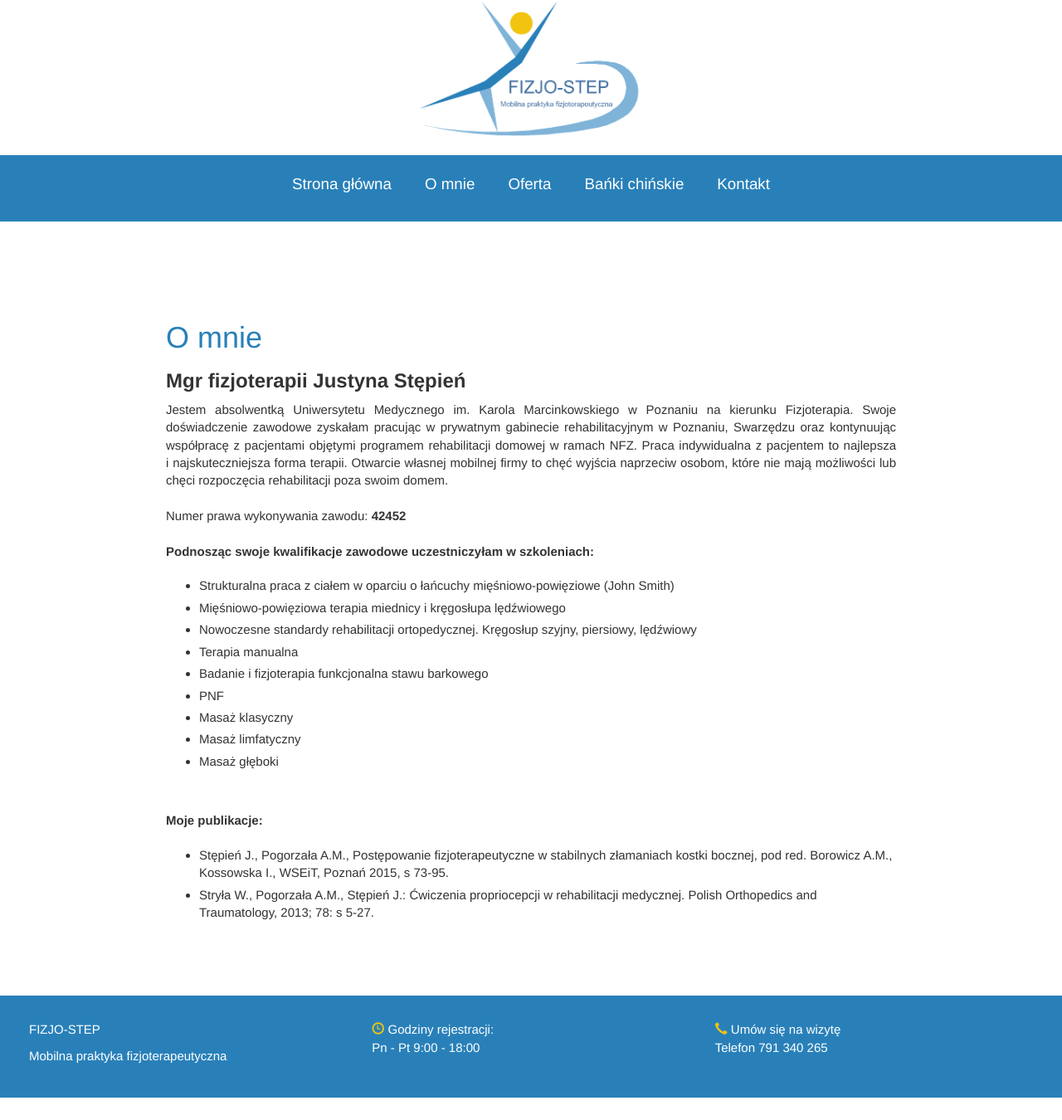
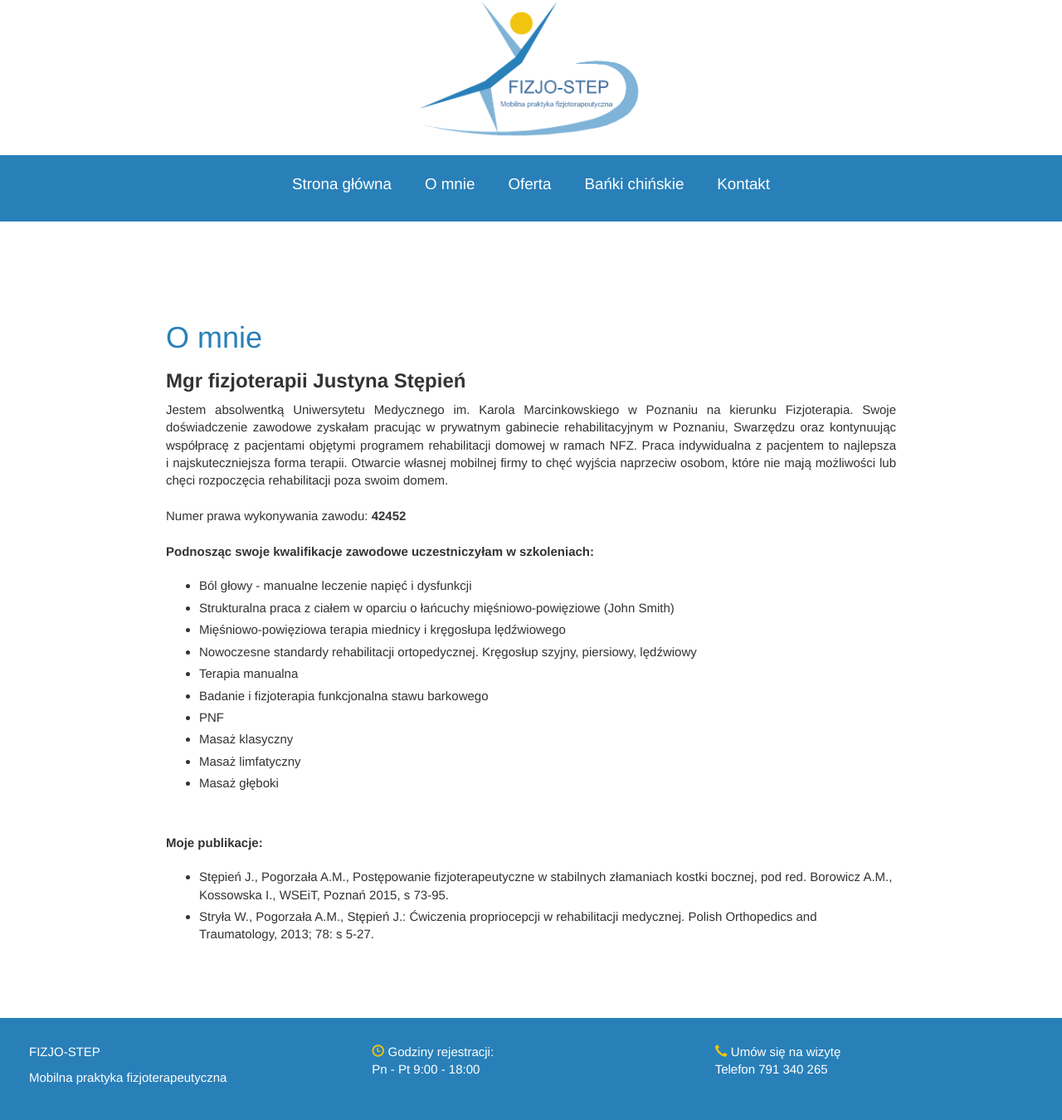
Before and after one commit to Racmo/fizjo-step, a Jekyll site: the page built from o-mnie.md, in a window 1280 px wide. Shown: the whole page at 83% size. Built offline with Jekyll 4.4.1, drawn with Linux system fonts in a browser that asks for light colours; nearby versions of some CDN libraries; before the commit the page ends 1323 px from its top, so only the background shows below that.

Commit message:
Added entry in o-mnie section.

```diff
--- a/_layouts/o-mnie.html
+++ b/_layouts/o-mnie.html
@@ -13,6 +13,7 @@
 				<br><br>
 				<b>Podnosząc swoje kwalifikacje zawodowe uczestniczyłam w&nbsp;szkoleniach:</b>
 				<ul>
+					<li>Ból głowy - manualne leczenie napięć i dysfunkcji</li>
 					<li>Strukturalna praca z ciałem w oparciu o łańcuchy mięśniowo-powięziowe (John Smith)</li>
 					<li>Mięśniowo-powięziowa terapia miednicy i kręgosłupa lędźwiowego</li>
 					<li>Nowoczesne standardy rehabilitacji ortopedycznej. Kręgosłup szyjny, piersiowy, lędźwiowy</li>
```
